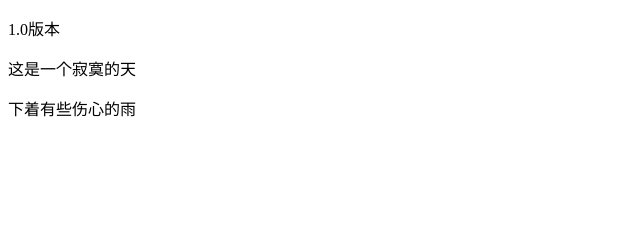
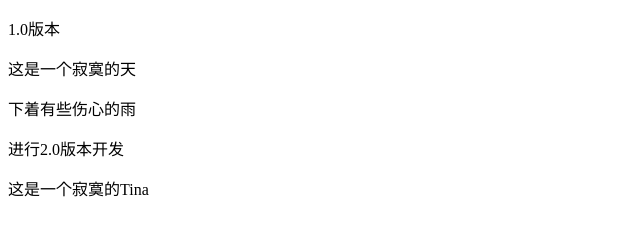
Before and after one commit to milletgruel1998/git-branch, a plain HTML site: page index.html in a window 1280 px wide. Shown: the whole page, without its empty margins (0-640 px from the left). Drawn offline with Linux system fonts and the light colour scheme.

Commit message:
2.0版本-功能1

```diff
--- a/index.html
+++ b/index.html
@@ -11,6 +11,9 @@
     <p>1.0版本</p>
     <p>这是一个寂寞的天</p>
     <p>下着有些伤心的雨</p>
+    <div> 进行2.0版本开发
+        <p>这是一个寂寞的Tina</p>
+    </div>
 </body>
 
 </html>
```
